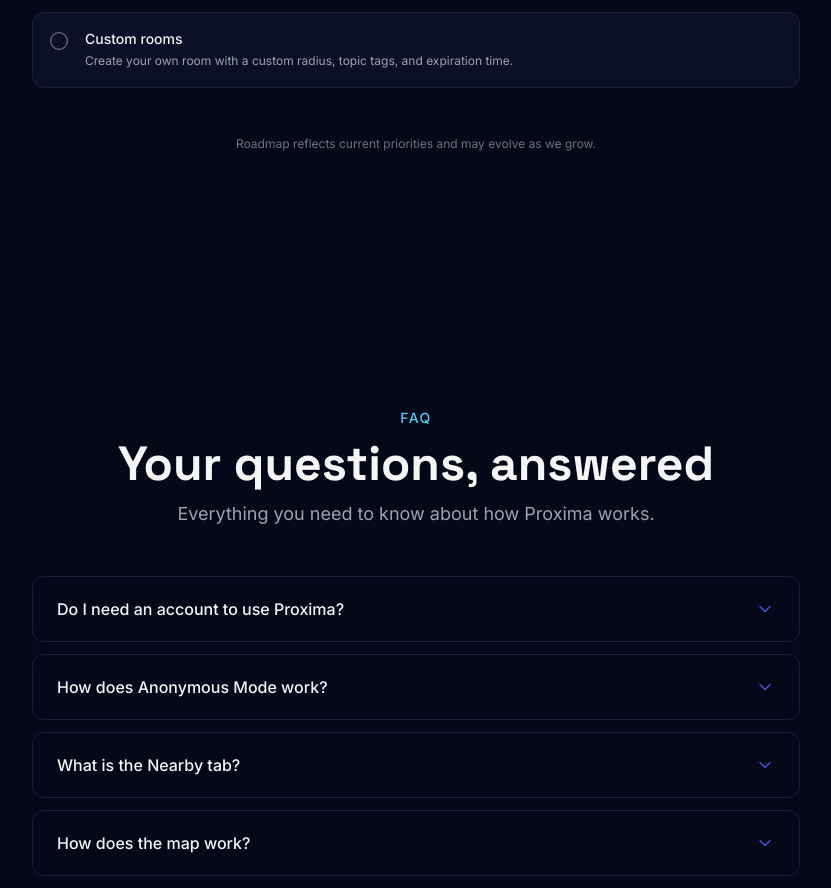
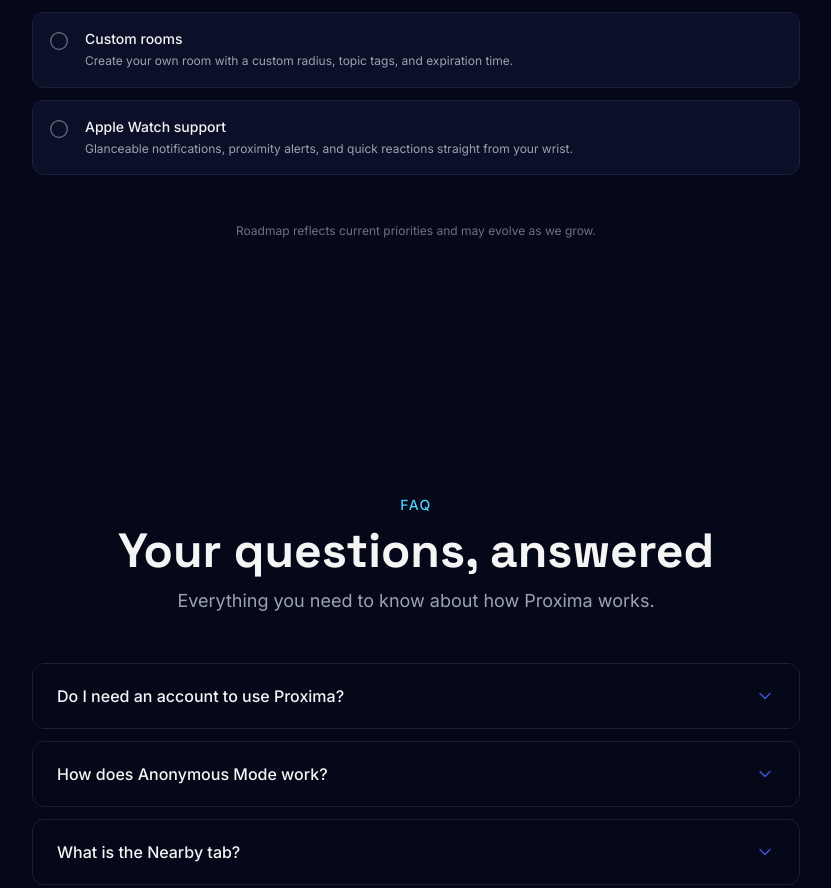
Before and after one commit to vex1220/proximachat-web, a Next.js app: page / in a window 1280 px wide. Shown: the part 5436-6324 px from the top of the page, without its empty margins (224-1055 px from the left). Built offline with nearby package versions, Linux system fonts and the light colour scheme.

Commit message:
Moreplans

```diff
--- a/src/components/RoadmapSection.tsx
+++ b/src/components/RoadmapSection.tsx
@@ -29,6 +29,7 @@
   { status: 'planned', label: 'User profiles', description: 'View other users\' public profiles, their posts, and karma history.' },
   { status: 'planned', label: 'Video sharing', description: 'Send and receive videos in chatrooms, posts, and nearby broadcasts.' },
   { status: 'planned', label: 'Custom rooms', description: 'Create your own room with a custom radius, topic tags, and expiration time.' },
+  { status: 'planned', label: 'Apple Watch support', description: 'Glanceable notifications, proximity alerts, and quick reactions straight from your wrist.' },
 ];
 
 const statusConfig: Record<Status, { icon: typeof CheckCircle2; color: string; label: string }> = {
```
